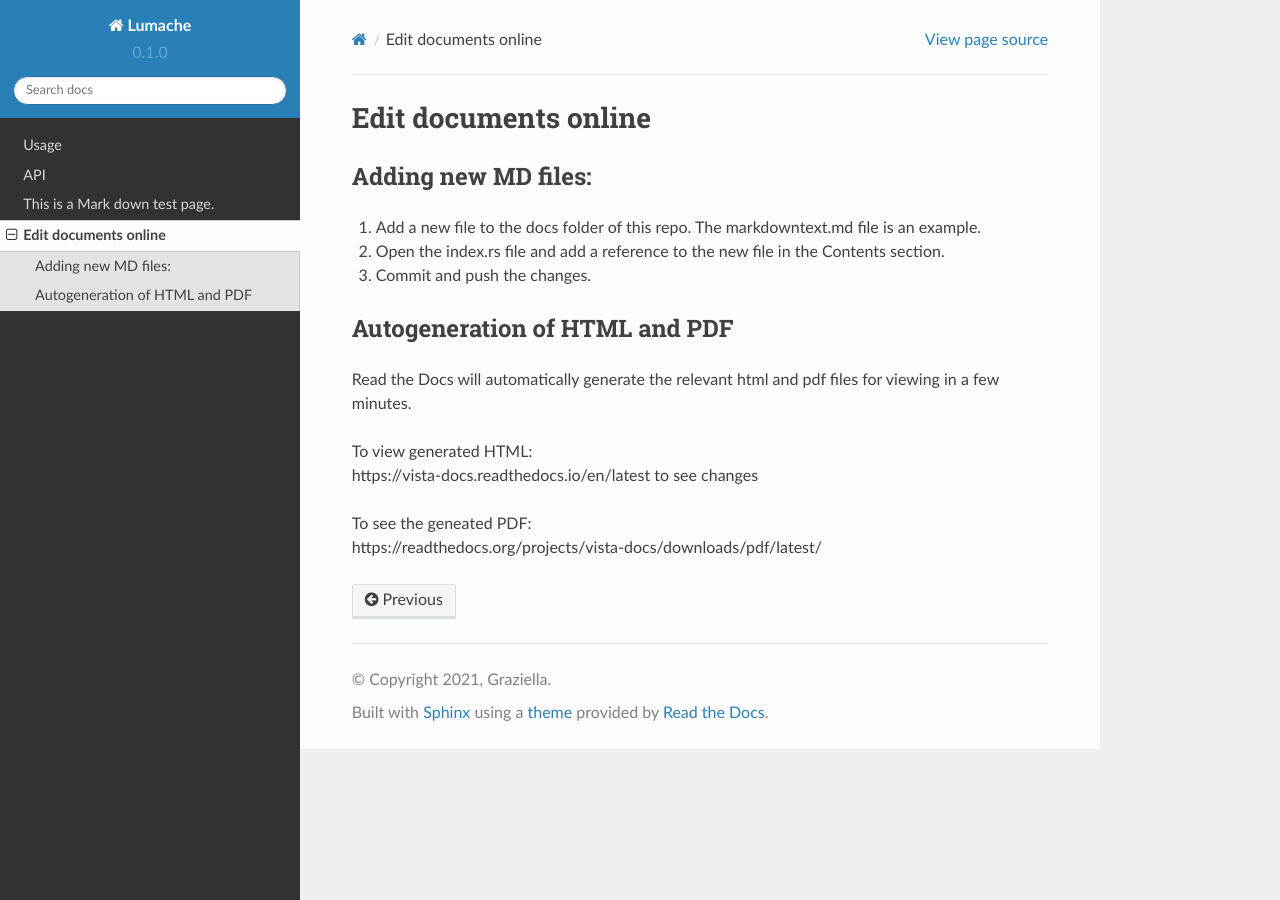
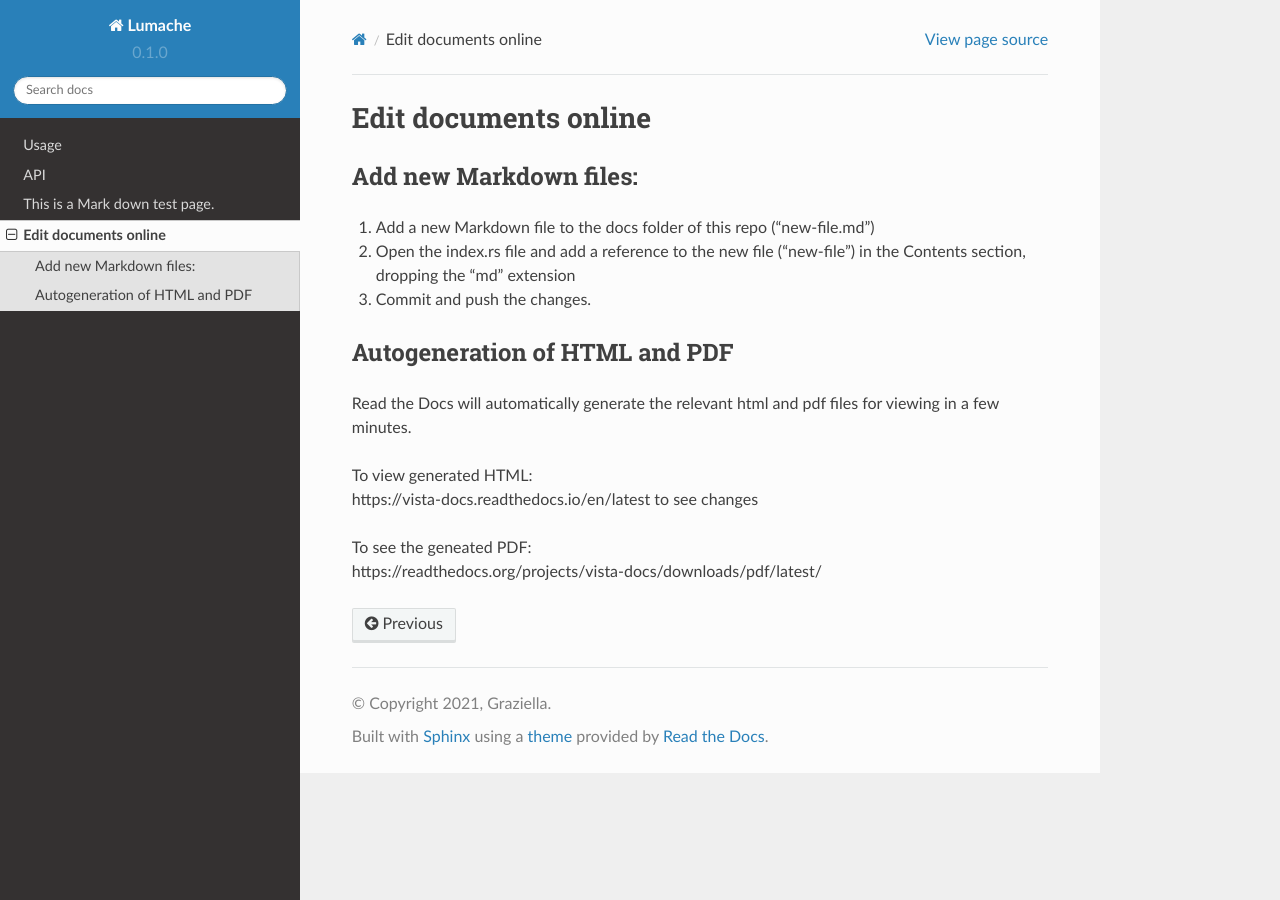
Before and after one commit to vistadocs/Sphinx-Demo, a Sphinx documentation site: the page built from docs/editing-instructions.md, in a window 1280 px wide. Built offline with Sphinx 7.4.7 and the Read the Docs theme 2.0.0, drawn with Linux system fonts in a browser that asks for light colours.

Commit message:
Update editing-instructions.md

```diff
--- a/docs/editing-instructions.md
+++ b/docs/editing-instructions.md
@@ -1,15 +1,16 @@
 # Edit documents online
 
 
-### Adding new MD files:
+### Add new Markdown files:
 
-1. Add a new file to the docs folder of this repo. The markdowntext.md file is an example.
+1. Add a new Markdown file to the docs folder of this repo ("new-file.md")
 
-2. Open the index.rs file and add a reference to the new file in the Contents section.
+2. Open the index.rs file and add a reference to the new file ("new-file") in the Contents section, dropping the "md" extension
 
 3. Commit and push the changes.
 
 ### Autogeneration of HTML and PDF
+
 Read the Docs will automatically generate the relevant html and pdf files for viewing in a few minutes.
 
 To view generated HTML:
```
